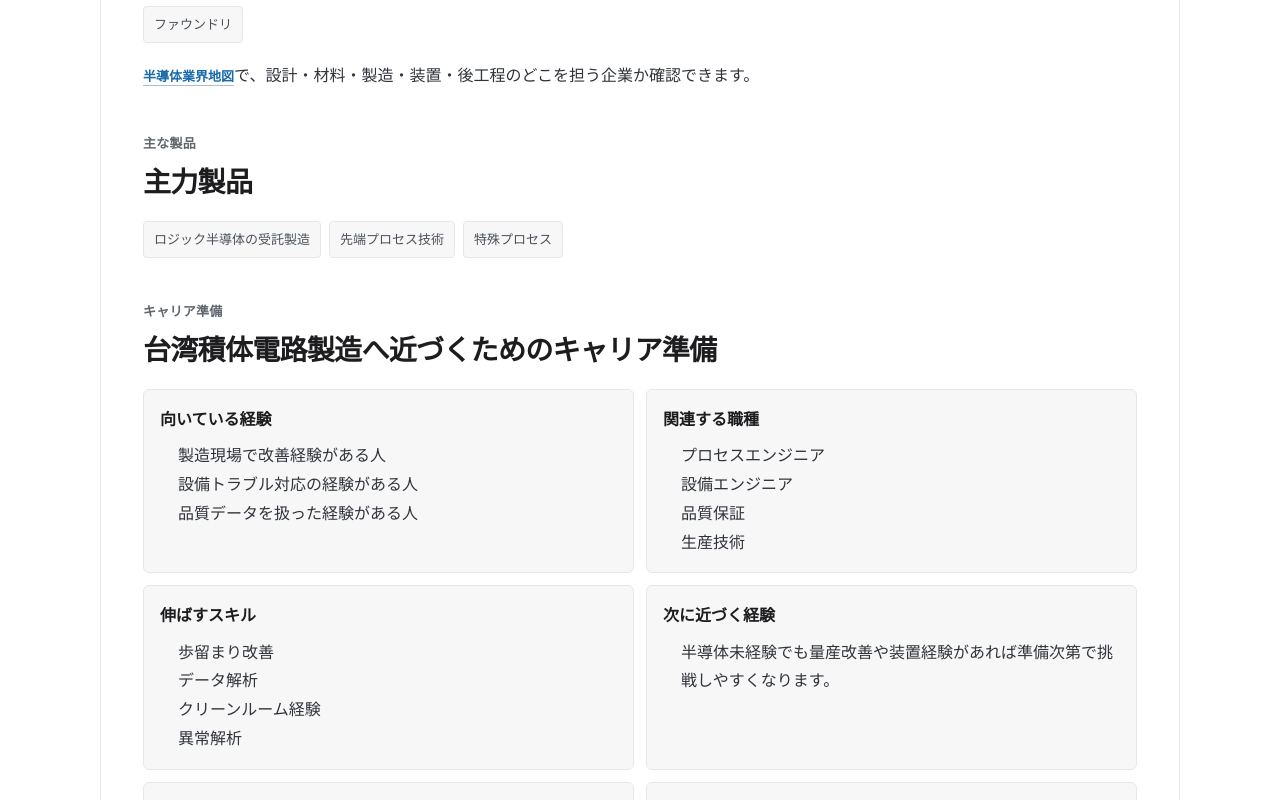
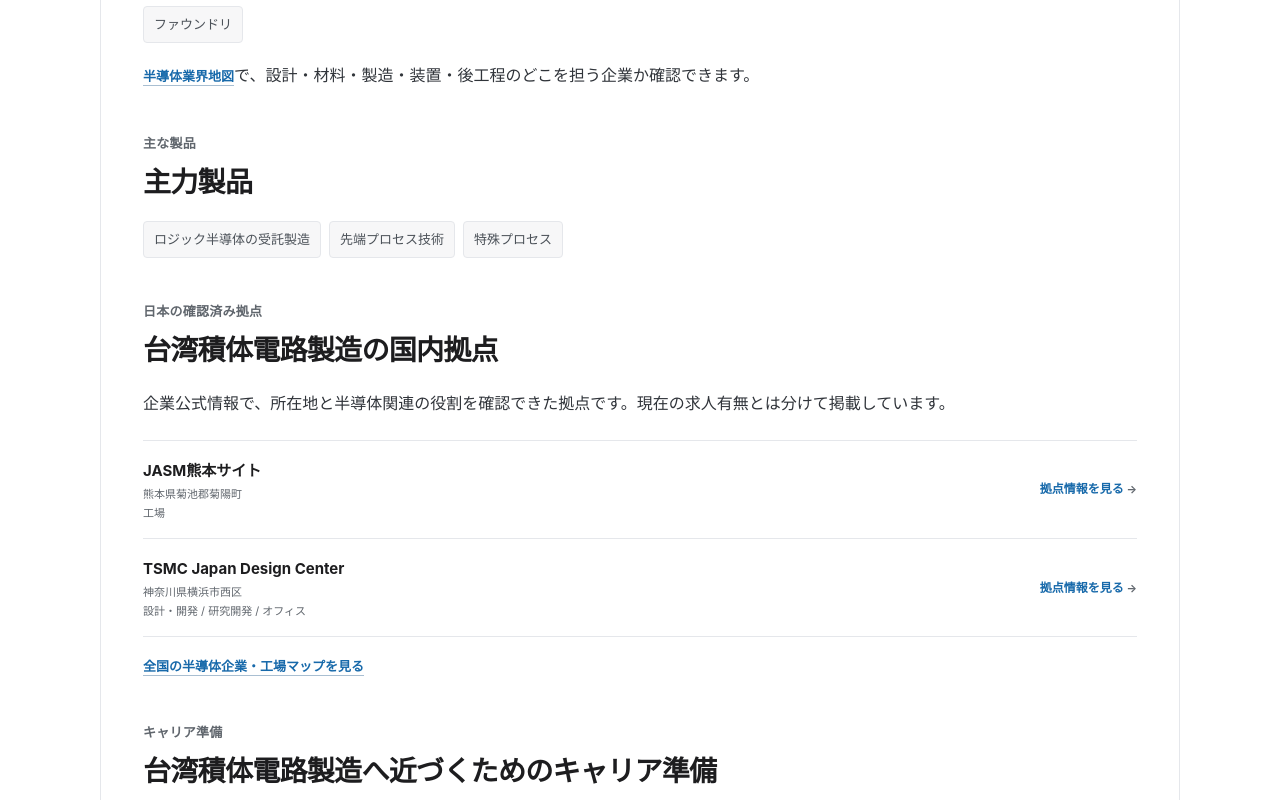
Before and after one commit to ryo0905-eng/manufacturing-compass, a Next.js app: page /companies/tsmc in a window 1280 px wide. Shown: the part 1048-1848 px from the top of the page. Built offline with nearby package versions, Linux system fonts and the light colour scheme.

Commit message:
feat: connect semiconductor map to existing journeys

```diff
--- a/src/app/companies/[slug]/page.tsx
+++ b/src/app/companies/[slug]/page.tsx
@@ -7,10 +7,22 @@ import { CareerCompassCta } from "@/components/CareerCompassCta";
 import { CompanyQuickSummary } from "@/components/CompanyQuickSummary";
 import { StructuredData } from "@/components/StructuredData";
 import { companies, getCareerInfo, getCompanyBySlug, getSegmentById, isCompanyIndexable } from "@/data/companies";
+import { filterCompanyLocations } from "@/lib/company-locations";
 import { siteUrl } from "@/lib/format";
+import type { LocationType } from "@/types/company-location";
 
 type CompanyPageProps = {
   params: Promise<{ slug: string }>;
+};
+
+const locationTypeLabels: Record<LocationType, string> = {
+  headquarters: "本社",
+  office: "オフィス",
+  factory: "工場",
+  "research-development": "研究開発",
+  "design-center": "設計・開発",
+  "field-service": "フィールドサービス",
+  logistics: "物流・施設",
 };
 
 export function generateStaticParams() {
@@ -42,6 +54,8 @@ export default async function CompanyPage({ params }: CompanyPageProps) {
   }
 
   const career = getCareerInfo(company.id);
+  const confirmedLocations = filterCompanyLocations({ companyId: company.id });
+  const confirmedPrefectureNames = [...new Set(confirmedLocations.map((location) => location.prefectureName))];
   const companySegments = company.industrySegments.map((segmentId) => getSegmentById(segmentId)).filter(Boolean);
   const compareTarget = companies.find((item) => item.id !== company.id && item.industrySegments.some((segment) => company.industrySegments.includes(segment)));
   const featuredComparisonTarget = company.id === "asml"
@@ -118,6 +132,31 @@ export default async function CompanyPage({ params }: CompanyPageProps) {
               ))}
             </ul>
           </section>
+
+          {confirmedLocations.length > 0 ? (
+            <section className="detail-panel company-location-panel" id="japan-locations">
+              <p className="eyebrow">日本の確認済み拠点</p>
+              <h2>{company.nameJa}の国内拠点</h2>
+              <p>企業公式情報で、所在地と半導体関連の役割を確認できた拠点です。現在の求人有無とは分けて掲載しています。</p>
+              <ul className="company-location-list">
+                {confirmedLocations.map((location) => (
+                  <li key={location.id}>
+                    <div>
+                      <strong>{location.name}</strong>
+                      <span>{location.prefectureName}{location.municipality}</span>
+                      <small>{location.locationTypes.map((type) => locationTypeLabels[type]).join(" / ")}</small>
+                    </div>
+                    <Link href={`/semiconductor-map?prefecture=${location.prefectureCode}#${location.id}` as Route}>
+                      拠点情報を見る <span aria-hidden="true">→</span>
+                    </Link>
+                  </li>
+                ))}
+              </ul>
+              <Link className="text-link company-location-map-link" href="/semiconductor-map">
+                全国の半導体企業・工場マップを見る
+              </Link>
+            </section>
+          ) : null}
 
           <section className="detail-panel" id="career-prep">
             <p className="eyebrow">キャリア準備</p>
@@ -205,7 +244,7 @@ export default async function CompanyPage({ params }: CompanyPageProps) {
               </div>
               <div>
                 <dt>日本拠点</dt>
-                <dd>{company.locationsJapan.join(" / ")}</dd>
+                <dd>{confirmedPrefectureNames.length > 0 ? confirmedPrefectureNames.join(" / ") : company.locationsJapan.join(" / ")}</dd>
               </div>
               <div>
                 <dt>職種</dt>
--- a/src/app/companies/page.tsx
+++ b/src/app/companies/page.tsx
@@ -90,6 +90,7 @@ export default async function CompaniesPage({ searchParams }: CompaniesPageProps
           <div><dt>企業分類</dt><dd>{segments.length}分野</dd></div>
         </dl>
         <div className="actions">
+          <Link className="button ghost" href="/semiconductor-map">日本の拠点から探す</Link>
           <Link className="button ghost" href="/industry-map">業界構造を地図で見る</Link>
           <Link className="button ghost" href="/segments/fabless">ファブレス企業一覧を見る</Link>
           <Link className="button ghost" href="/compare">2社を比較する</Link>
@@ -159,6 +160,7 @@ export default async function CompaniesPage({ searchParams }: CompaniesPageProps
       <FilterableCompanies companies={companies} initialQuery={query} segments={segments} />
 
       <nav className="companies-next-links" aria-label="企業研究を深めるページ">
+        <Link href="/semiconductor-map"><strong>日本の半導体企業・工場マップ</strong><span>都道府県、拠点種別、職種から働く場所を探す</span></Link>
         <Link href="/segments/fabless"><strong>日本・海外のファブレス企業一覧</strong><span>主力分野と、ファウンドリ・IDMとの違いを見る</span></Link>
         <Link href="/guides/semiconductor-manufacturing-process"><strong>半導体製造工程を図解で理解</strong><span>前工程・後工程と、装置・材料のつながりを見る</span></Link>
         <Link href="/guides/semiconductor-market-cap-ranking"><strong>2026年の時価総額ランキング</strong><span>基準日付きで企業規模と業界分類を確認する</span></Link>
--- a/src/app/industry-map/page.tsx
+++ b/src/app/industry-map/page.tsx
@@ -168,11 +168,12 @@ export default function IndustryMapPage() {
         </ol>
         <aside>
           <strong>企業名や職種から探す場合</strong>
-          <p>このページは業界構造と関係を理解するための地図です。条件を指定して企業を探す場合は、<Link href="/companies">半導体メーカー・企業一覧</Link>を使ってください。</p>
+          <p>このページは業界構造と関係を理解するための地図です。会社単位なら<Link href="/companies">半導体メーカー・企業一覧</Link>、勤務地単位なら<Link href="/semiconductor-map">日本の半導体企業・工場マップ</Link>を使ってください。</p>
         </aside>
       </section>
 
       <nav className="companies-next-links" aria-label="半導体業界の主要な企業研究ページ">
+        <Link href="/semiconductor-map"><strong>日本の半導体企業・工場マップ</strong><span>都道府県と職種から国内拠点を探す</span></Link>
         <Link href="/segments/fabless"><strong>ファブレス企業一覧</strong><span>日本・海外の設計企業と主力分野を見る</span></Link>
         <Link href="/guides/semiconductor-foundry"><strong>ファウンドリとは</strong><span>ファブレス・IDM・OSATとの違いを見る</span></Link>
         <Link href="/companies"><strong>半導体メーカー・企業一覧</strong><span>分野、地域、職種から企業を探す</span></Link>
--- a/src/components/CareerCompassTool.tsx
+++ b/src/components/CareerCompassTool.tsx
@@ -584,6 +584,7 @@ export function CareerCompassTool() {
       onRestart={restart}
       onToggleQuest={toggleQuest}
       powerQuests={result.powerQuests}
+      prioritizeLocation={answers.workStyle === "location"}
       profile={result.profile}
       resumeSignal={result.resumeSignal}
       rewardGap={result.rewardGap}
--- a/src/components/career-compass/CareerCompassResult.tsx
+++ b/src/components/career-compass/CareerCompassResult.tsx
@@ -28,6 +28,7 @@ type CareerCompassResultProps = {
   onRestart: () => void;
   onToggleQuest: (id: string) => void;
   powerQuests: PowerQuest[];
+  prioritizeLocation: boolean;
   profile: MarketValueProfile;
   resumeSignal: string;
   rewardGap: RewardGap;
@@ -460,6 +461,9 @@ export function CareerCompassResult(props: CareerCompassResultProps) {
             <p>今回の職種候補を、業界構造・企業・実務スキルの順で確かめられます。</p>
           </div>
           <div className="result-related-grid">
+            {props.prioritizeLocation ? (
+              <Link href="/semiconductor-map" onClick={() => trackCareerCompassEvent("career_compass_related_click", { destination_group: "japan_locations", destination_type: "location_map" })}>勤務地から半導体企業を探す</Link>
+            ) : null}
             <Link href="/industry-map" onClick={() => trackCareerCompassEvent("career_compass_related_click", { destination_group: "semiconductor_structure", destination_type: "industry_map" })}>半導体業界地図を見る</Link>
             <Link href="/companies" onClick={() => trackCareerCompassEvent("career_compass_related_click", { destination_group: props.profile.primarySegmentIds[0] ?? "semiconductor", destination_type: "company" })}>企業を職種・分野から探す</Link>
             <Link href="/guides/semiconductor-manufacturing-process" onClick={() => trackCareerCompassEvent("career_compass_related_click", { destination_group: "manufacturing_process", destination_type: "article" })}>半導体製造工程を理解する</Link>
--- a/src/lib/analytics.ts
+++ b/src/lib/analytics.ts
@@ -11,7 +11,7 @@ export type AnalyticsEventMap = {
   career_compass_step: { step_number: number; total_steps: number };
   career_compass_complete: { result_type: string; recommended_role_group: string };
   career_compass_result_view: { result_type: string; recommended_role_group: string };
-  career_compass_related_click: { destination_type: "article" | "company" | "tool" | "industry_map" | "career_content"; destination_group: string };
+  career_compass_related_click: { destination_type: "article" | "company" | "tool" | "industry_map" | "location_map" | "career_content"; destination_group: string };
   career_compass_agent_click: { cta_location: "career_compass_result"; destination_group: string };
   career_compass_cta_click: { source_page: string; cta_location: string; cta_variant: string };
 };
```
Also changed, not shown: src/app/globals.css, 5 other files (tests, documents, lock files or other folders).
